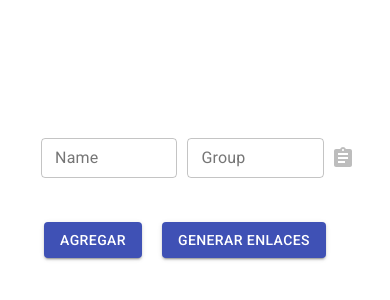
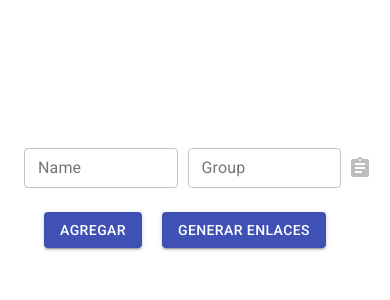
Before and after one commit to Edwardreyessp/secret-friend, a React (Vite) app: page / in a window 390 px wide. Shown: the part 226-526 px from the top of the page. Built offline with nearby package versions, Linux system fonts and the light colour scheme.

Commit message:
refactor: Responsive design

```diff
--- a/src/App.jsx
+++ b/src/App.jsx
@@ -93,7 +93,7 @@ const App = () => {
 
   return (
     <Box className="App">
-      <Box className="Dialog">
+      <Box className="Dialog1">
         {group.map((data, index) => {
           return (
             <Box key={index} className="Dialog">
--- a/src/App.scss
+++ b/src/App.scss
@@ -8,6 +8,13 @@
 
   Button {
     margin-right: 20px;
+  }
+
+  .Dialog1 {
+    display: flex;
+    flex-direction: column;
+    justify-content: center;
+    align-items: center;
   }
 
   .Dialog {
```
